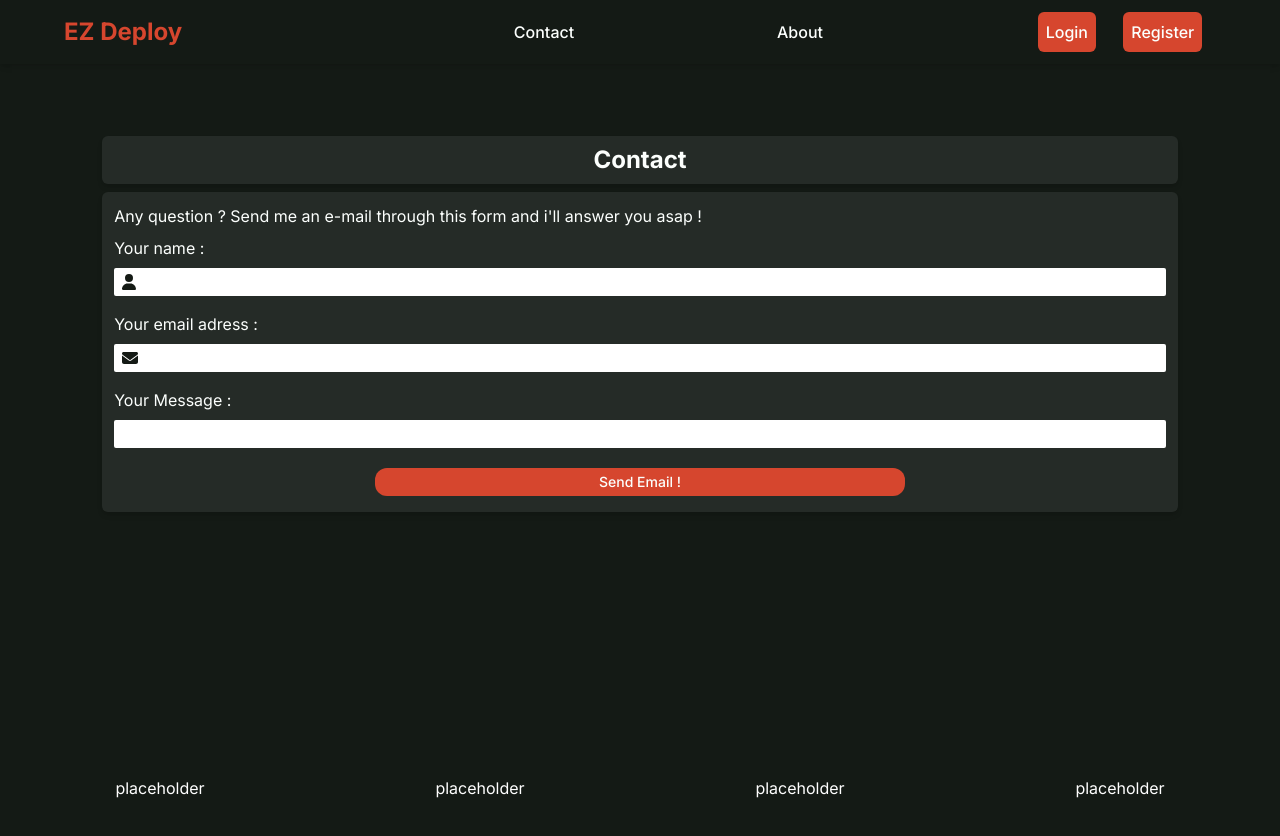
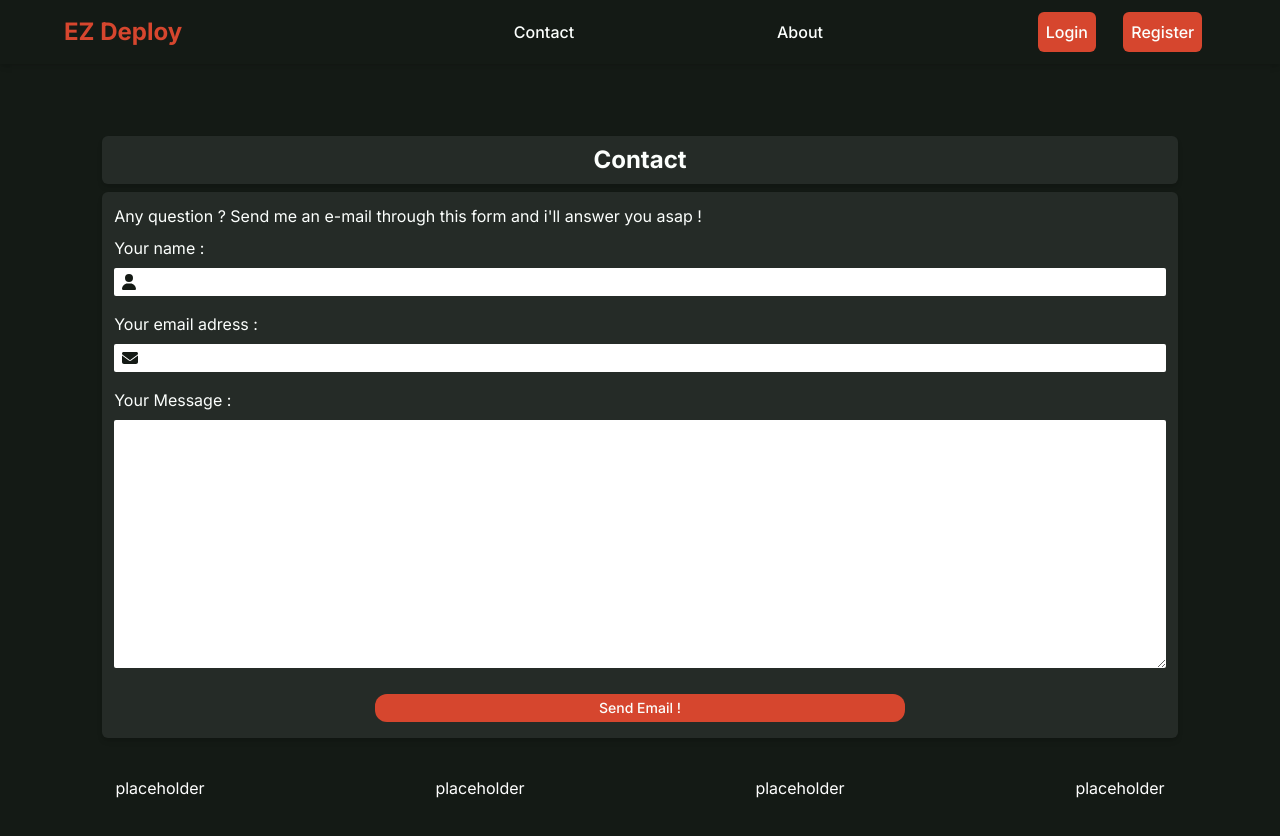
Before and after one commit to Janxa/ezDeploy, a React (Vite) app in the folder frontend/: page /app/contact in a window 1280 px wide. Shown: the top 836 px of the page. Built offline with nearby package versions, Linux system fonts and the light colour scheme; no server answers.

Commit message:
Handling hte case where the pinput is a textarea

```diff
--- a/frontend/src/components/Common/Input.jsx
+++ b/frontend/src/components/Common/Input.jsx
@@ -17,6 +17,7 @@ function Input({
 	errors = false,
 	valid = true,
 	disabled = false,
+	rows = 8,
 }) {
 	const inputStyle = `
     ${extraStyle}
@@ -33,20 +34,31 @@ function Input({
     ${!valid && "outline bg-invalid-200 outline-1 outline-invalid-500"}  `;
 
 	let icon = null;
+	let inputElement = null;
 
 	if (name === "password") {
 		icon = <FontAwesomeIcon icon={faKey} className="fa-md" />;
 	} else if (name === "email") {
 		icon = <FontAwesomeIcon icon={faEnvelope} className="fa-md" />;
-	} else if (name == "username") {
+	} else if (name === "username") {
 		icon = <FontAwesomeIcon icon={faUser} className="fa-md" />;
-	} else if (name == "website") {
+	} else if (name === "website") {
 		icon = <FontAwesomeIcon icon={faPen} className="fa-md" />;
 	}
 
-	return (
-		<div className=" h-full w-full flex flex-col mb-2">
-			<div className="relative  w-full h-4/5">
+	if (type === "textarea") {
+		inputElement = (
+			<textarea
+				className={inputStyle}
+				onChange={onChange}
+				value={value}
+				name={name}
+				id={id}
+				rows={rows}
+			/>
+		);
+	} else {
+		inputElement = (
 			<input
 				className={inputStyle}
 				onChange={onChange}
@@ -55,8 +67,15 @@ function Input({
 				name={name}
 				id={id}
 			/>
+		);
+	}
+
+	return (
+		<div className="h-full w-full flex flex-col mb-2">
+			<div className="relative w-full h-4/5">
+				{inputElement}
 				{icon && (
-					<div className="absolute  inset-y-0 flex  items-center pl-2  text-flat-800">
+					<div className="absolute inset-y-0 flex items-center pl-2 text-flat-800">
 						{icon}
 					</div>
 				)}
```
Lines whose indentation alone changed are shown as unchanged.
